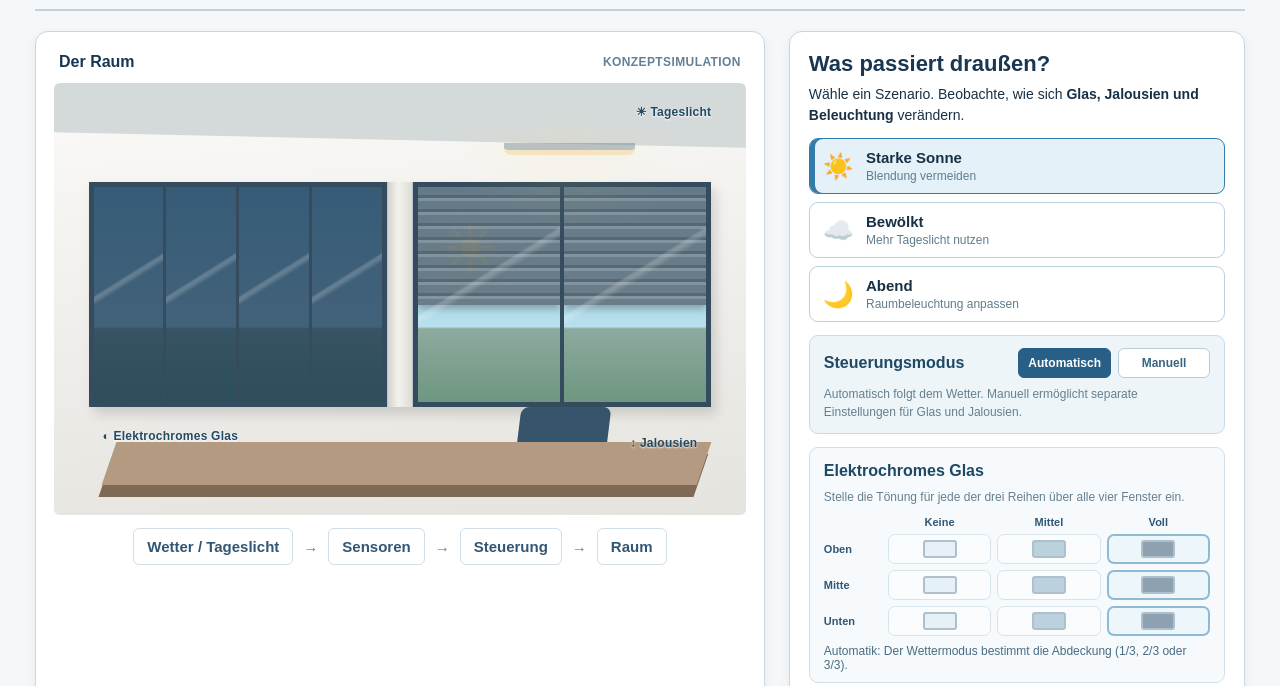
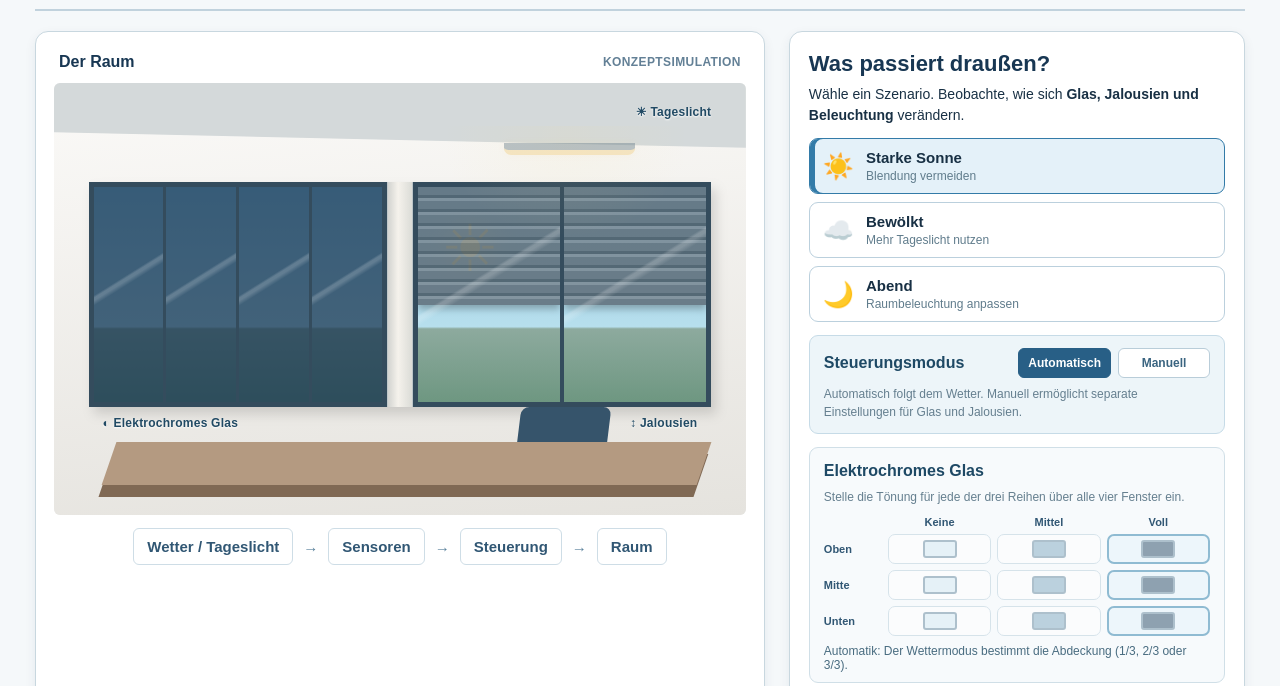
Before and after one commit to yolanda1606/living-lab-interactive-demo, a plain HTML site: page LivingLab_Interactive_Demo_v2.html in a window 1280 px wide. Shown: the part 114-800 px from the top of the page. Drawn offline with Linux system fonts and the light colour scheme.

Commit message:
corrected labels

```diff
--- a/LivingLab_Interactive_Demo_v2.html
+++ b/LivingLab_Interactive_Demo_v2.html
@@ -118,8 +118,10 @@ h1 { margin: 5px 0; font-size: 38px; letter-spacing: -1px; color: var(--navy); }
 /* Understated annotations identify the facade systems without looking clickable. */
 .label { position: absolute; z-index: 6; padding: 0; font-size: 12px; font-weight: 700; letter-spacing: .02em; color: #214a64; text-shadow: 0 1px 2px #fff; pointer-events: none; }
 .l1 { top: 5%; right: 5%; }
-.l2 { right: 7%; bottom: 15%; }
-.l3 { top: 80%; left: 7%; }
+/* Both facade-system labels share this anchor: facade ends at 75%; desk begins at 83%. */
+.l2, .l3 { top: 77%; bottom: auto; }
+.l2 { right: 7%; left: auto; }
+.l3 { left: 7%; right: auto; }
 .flow { display: flex; align-items: center; justify-content: center; flex-wrap: wrap; gap: 10px; margin: 13px 0 3px; font-size: 15px; }
 .flow b { padding: 9px 13px; border: 1px solid #cedde6; border-radius: 6px; background: #fff; color: #315774; }
 .flow .arrow { color: #5c839d; font-weight: 900; }
```
